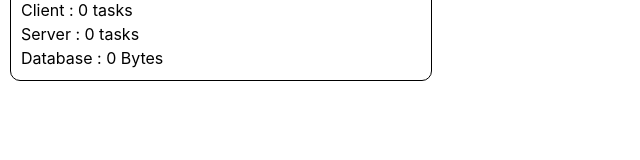
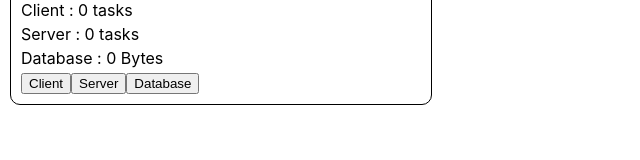
Before and after one commit to Matthew-Demoy/ScalabilitySketch, a React (Vite) app: page / in a window 1280 px wide. Shown: the part 126-286 px from the top of the page, without its empty margins (0-640 px from the left). Built offline with nearby package versions, Linux system fonts and the light colour scheme.

Commit message:
addComponent component

```diff
--- a/src/App.tsx
+++ b/src/App.tsx
@@ -1,5 +1,5 @@
 import { useShallow } from 'zustand/react/shallow';
-import ReactFlow from 'reactflow';
+import ReactFlow, { ReactFlowInstance, useReactFlow } from 'reactflow';
 
 import 'reactflow/dist/style.css';
 import './index.css'
@@ -8,10 +8,12 @@ import useStore, { RFState } from './store/store';
 import Client from './nodes/Client';
 import Server from './nodes/Server';
 import Database from './nodes/Database';
-import { useEffect } from 'react';
+import { useEffect, useState } from 'react';
 import Transfer from './edges/Transfer';
 import { TimeScale, displayTime } from './core/time';
 import NodeInfoList from './components/nodesInfoList';
+import AddComponent from './components/addComponent';
+import { Component } from './nodes/types';
 
 const nodeTypes = { client : Client, server: Server, database: Database };
 const edgeTypes = {transfer: Transfer}
@@ -24,16 +26,21 @@ const selector = (state : RFState) => ({
   onConnect: state.onConnect,
   time: state.time,
   setTimeScale: state.updateTimeScale,
-  timeScale : state.timeScale
+  timeScale : state.timeScale,
+  setNodes : state.setNodes,
 });
 
 function Flow() {
-  const { nodes, edges, onNodesChange, onEdgesChange, onConnect, time, setTimeScale, timeScale } = useStore(
+  const { nodes, edges, onNodesChange, onEdgesChange, onConnect, time, setTimeScale, timeScale, setNodes } = useStore(
     useShallow(selector),
   );
 
   const { isRunning, tick } = useStore()
 
+  const [reactFlowInstance, setReactFlowInstance] = useState(null as ReactFlowInstance | null);
+
+
+  const onInit = (instance : ReactFlowInstance) => { setReactFlowInstance(instance) }
 
   useEffect(() => {
     if (isRunning) {
@@ -45,9 +52,25 @@ function Flow() {
       return () => clearInterval(intervalId);
     }
   }, [isRunning])
+  const viewPort = reactFlowInstance?.getViewport()
+  const x = viewPort?.x || 0
+  const y = viewPort?.y || 0
+  console.log(x, y)
+  const handleAddComponent = (choice : Component) => {
 
+    const component = {
+      id: nodes.length.toString(),
+      type: choice,
+      data: {
+        componentName: choice,
+        tasks: new Map()
+      },
+      position: { x : 1, y : 1 }
+    }
 
+    setNodes([...nodes, component])
 
+  }
   //Every 10 seconds I want to call a zustand action that will have the faucet node shoot info
 
   return (
@@ -65,6 +88,7 @@ function Flow() {
         : <button className={'startButton'} onClick={() => useStore.getState().startSimulation()}>Start</button>}
 
         {NodeInfoList({nodes : nodes})}
+        <AddComponent addComponent={(choice) => handleAddComponent(choice)} />
       </div>
       <ReactFlow
         nodes={nodes}
@@ -74,6 +98,7 @@ function Flow() {
         onConnect={onConnect}
         nodeTypes={nodeTypes}
         edgeTypes={edgeTypes}
+        onInit={onInit}
         fitView
       />
     </span>
--- /dev/null
+++ b/src/components/addComponent.tsx
@@ -0,0 +1,21 @@
+
+
+import React from 'react';
+import { Component } from '../nodes/types';
+
+
+interface AddComponentProps {
+  addComponent: (choice: Component) => void;
+}
+
+const AddComponent: React.FC<AddComponentProps> = ({ addComponent }) => {
+  return (
+    <div>
+      <button onClick={() => addComponent(Component.CLIENT_CALL)}>Client</button>
+      <button onClick={() => addComponent(Component.SERVER)}>Server</button>
+      <button onClick={() => addComponent(Component.DATABASE)}>Database</button>
+    </div>
+  );
+};
+
+export default AddComponent;
--- a/src/nodes/index.ts
+++ b/src/nodes/index.ts
@@ -4,7 +4,7 @@ import { TimeScale } from '../core/time';
 
 const spawnNodeData : ClientData =  {
   spawnRate: 86400000000, tasks: new Map(),
-  componentName: Component.CLIENT_CALL
+  componentName: Component.CLIENT
 }
 const pipeNodeData : ServerData = {
   tasks: new Map(),
@@ -17,23 +17,29 @@ const endNodeData : DatabaseData = {
   total: 0
 }
 
+enum NodeType {
+  CLIENT = 'client',
+  SERVER = 'server',
+  DATABASE = 'database'
+}
+
 export default [
   {
     id: '1',
-    type: 'client',
+    type: NodeType.CLIENT,
     data: spawnNodeData,
     position: { x: 0, y: -100 },
   },
 
   {
     id: '2',
-    type: 'server',
+    type: NodeType.SERVER,
     data: pipeNodeData,
     position: { x: 0, y: 125 },
   },
   {
     id: '3',
-    type: 'database',
+    type: NodeType.DATABASE,
     data: endNodeData,
     position: { x: 0, y: 450 },
   },
--- a/src/nodes/types.ts
+++ b/src/nodes/types.ts
@@ -20,11 +20,12 @@ interface TaskMetadata {
 }
 
 export enum Component {
-    DATABASE,
-    SERVER,
-    CLIENT_CALL,
-    SERVER_RESPONSE,
-    DATABASE_RESPONSE
+    DATABASE = 'database',
+    SERVER = 'server',
+    CLIENT_CALL = 'client_call',
+    SERVER_RESPONSE = 'server_response',
+    DATABASE_RESPONSE = 'database_response',
+    CLIENT = 'client'
 }
 
 export const AddUser = 'addUser'
```
